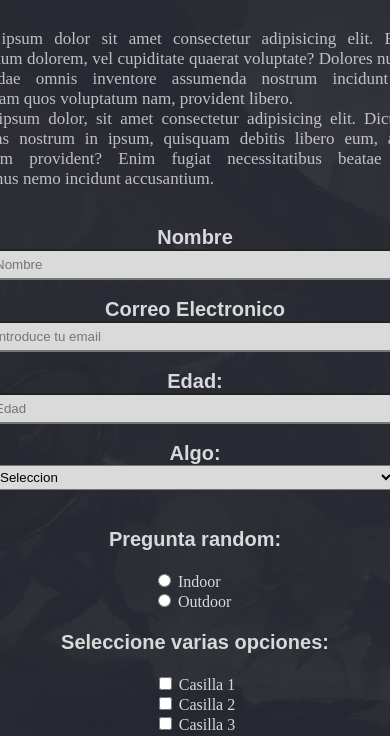
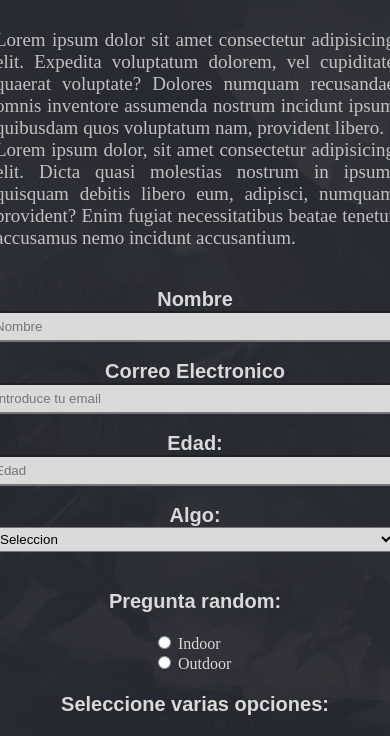
Before and after one commit to BelenMarquez1812/FormularioDnD, a plain HTML site: page index.html in a window 390 px wide. Shown: the part 78-814 px from the top of the page. Drawn offline with Linux system fonts and the light colour scheme; a web font is replaced by a local one.

Commit message:
modificacion de media

```diff
--- a/Formulario1.css
+++ b/Formulario1.css
@@ -35,7 +35,7 @@ body {
     border: solid #171717 3px;
 }
 
-@media (max-width:385px) {
+@media (max-width:500px) {
     .caja-1{
         width: 600px;
         height: 1200px;
@@ -57,10 +57,11 @@ body {
     font-family: 'Times New Roman', Times, serif
 }
 
-@media (max-width:385px) {
+@media (max-width:500px) {
     #description {
-        padding: 20px 150px 20px;
-        font-size: 18px;
+        padding-left: 100px;
+        padding-right: 100px;
+        font-size: 19px;
     }
 }
 
```
